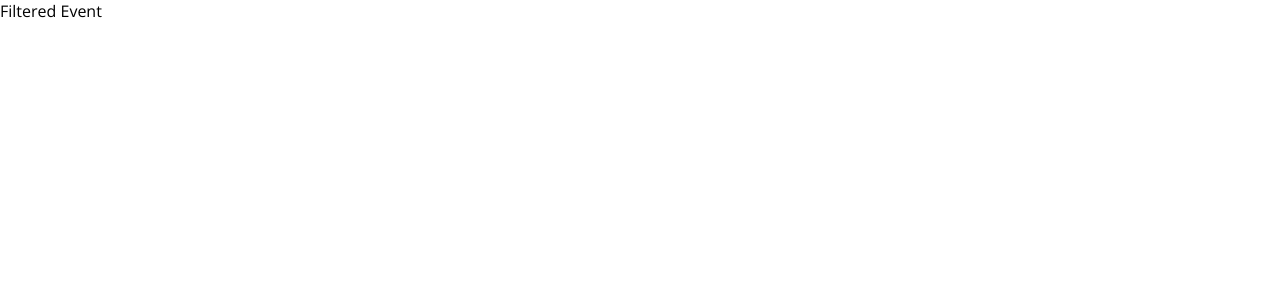
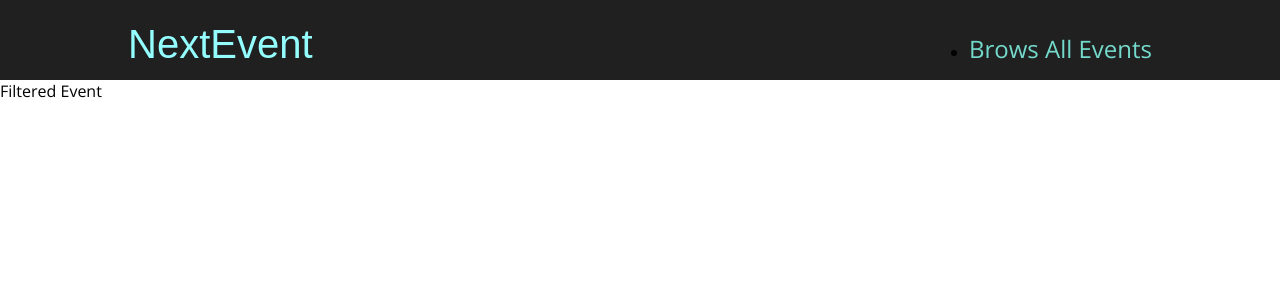
Before and after one commit to abhimax/next-js-event-app, a Next.js app: page /events in a window 1280 px wide. Shown: the top 300 px of the page. Built offline with nearby package versions, Linux system fonts and the light colour scheme.

Commit message:
feat: add layout component

```diff
--- /dev/null
+++ b/components/layout/Layout.js
@@ -0,0 +1,11 @@
+import MainHeader from "./MainHeader";
+
+function Layout({ children }) {
+  return (
+    <>
+      <MainHeader />
+      <main>{children}</main>
+    </>
+  );
+}
+export default Layout;
--- a/pages/_app.js
+++ b/pages/_app.js
@@ -1,5 +1,10 @@
-import '@/styles/globals.css'
+import Layout from "@/components/layout/Layout";
+import "@/styles/globals.css";
 
 export default function App({ Component, pageProps }) {
-  return <Component {...pageProps} />
+  return (
+    <Layout>
+      <Component {...pageProps} />
+    </Layout>
+  );
 }
```
Also changed, not shown: pages/index.js (+2 -5 lines).
